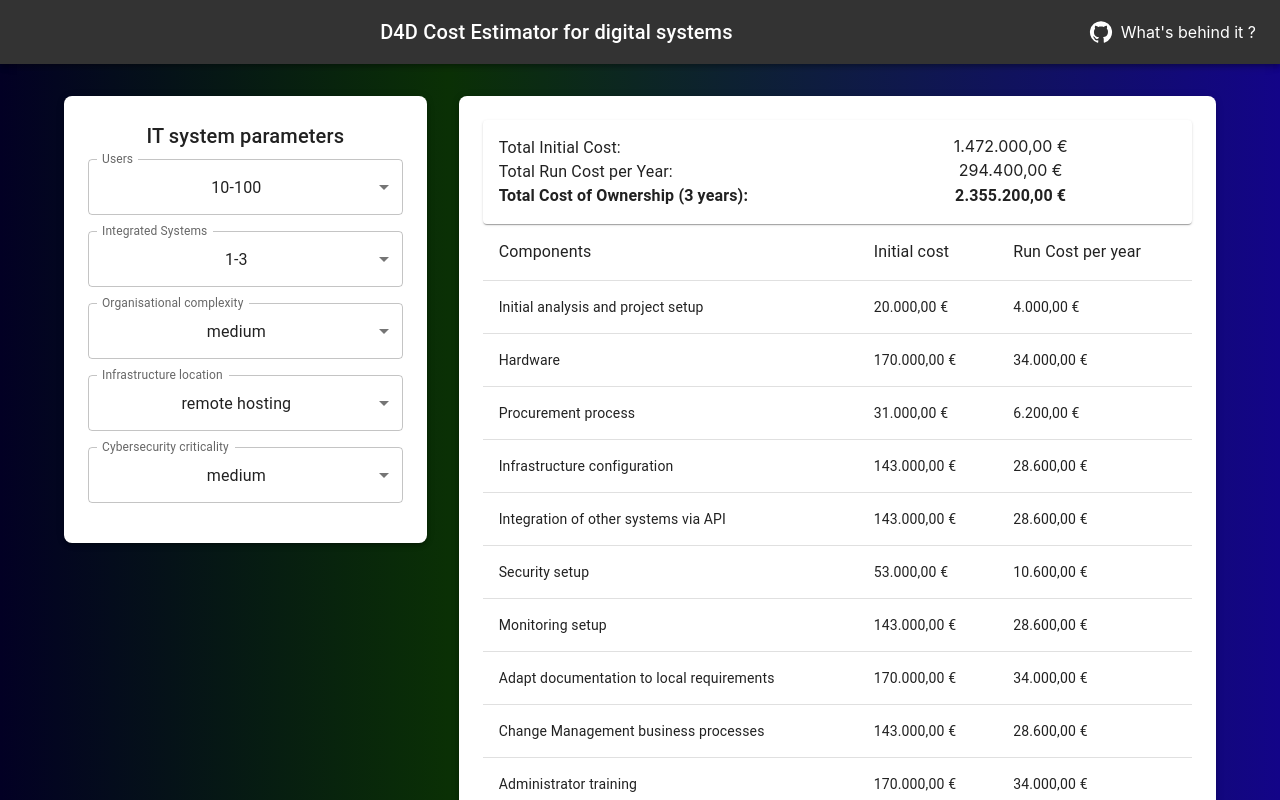
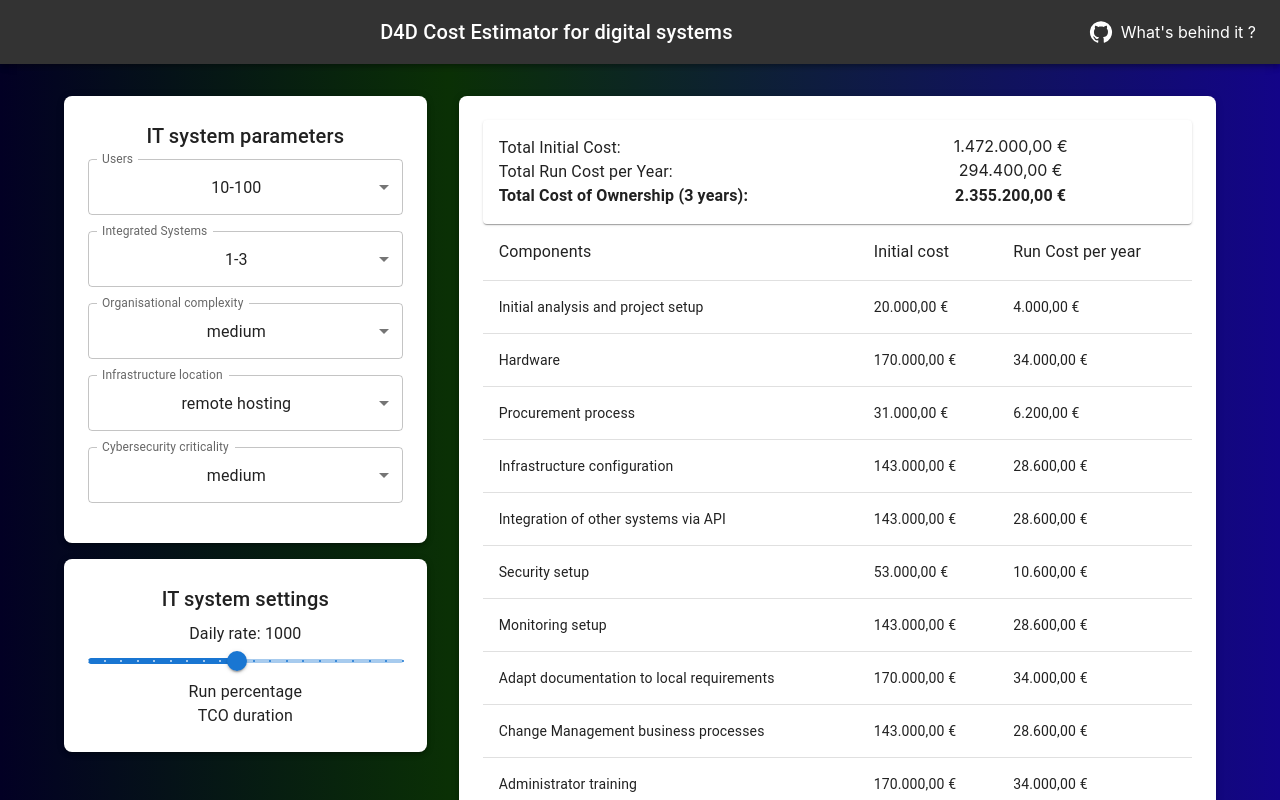
Before and after one commit to openkfw/d4destimator, a React (Create React App) app: page / in a window 1280 px wide. Shown: the top 800 px of the page. Built offline with nearby package versions, Linux system fonts and the light colour scheme.

Commit message:
added slider

```diff
--- a/src/App.tsx
+++ b/src/App.tsx
@@ -19,6 +19,8 @@ import {
   Typography,
 } from "@mui/material";
 import GitHubIcon from "@mui/icons-material/GitHub";
+import GeneratedConstants from "./components/GeneratedConstants";
+
 function App() {
   const [calculation, setCalculation] = useState(estimatorConfig);
   useEffect(() => {
@@ -89,6 +91,22 @@ function App() {
                   />
                 </div>
               </Paper>
+              <Paper
+                elevation={3}
+                sx={{
+                  p: 3,
+                  my: 2,
+                  borderRadius: 2,
+                  backgroundColor: "rgba(255, 255, 255, 1.0)",
+                }}
+              >
+                <div>
+                  <GeneratedConstants
+                    estimatorConfig={calculation}
+                    setCalculation={setCalculation}
+                  />
+                </div>
+              </Paper>
             </Grid>
 
             {/* Right Side */}
--- /dev/null
+++ b/src/components/GeneratedConstants.tsx
@@ -0,0 +1,52 @@
+import {
+  Box,
+  FormControl,
+  InputLabel,
+  MenuItem,
+  Select,
+  Typography,
+} from "@mui/material";
+
+import Slider from "@mui/material/Slider";
+import { useState } from "react";
+import runEngine from "../utils/runEngine";
+
+const GeneratedConstants = ({ estimatorConfig, setCalculation }: any) => {
+  const handleChange = (event: Event, newValue: number | number[]) => {
+    const newConfig = { ...estimatorConfig };
+    newConfig.constants.dailyrate.value = newValue;
+
+    setCalculation(runEngine(newConfig));
+  };
+  function valuetext(value: number) {
+    return `${value}`;
+  }
+
+  return (
+    <div>
+      <Typography variant="h6" gutterBottom>
+        {estimatorConfig.flavour} settings
+      </Typography>
+      <Typography>
+        Daily rate: {estimatorConfig.constants.dailyrate.value}
+      </Typography>
+      <Slider
+        aria-label="Rate"
+        getAriaValueText={valuetext}
+        valueLabelDisplay="auto"
+        value={estimatorConfig.constants.dailyrate.value}
+        onChange={handleChange}
+        shiftStep={30}
+        step={100}
+        marks
+        min={100}
+        max={2000}
+      />
+      <Typography>Run percentage</Typography>
+      <Typography>TCO duration</Typography>
+      <div></div>
+    </div>
+  );
+};
+
+export default GeneratedConstants;
```
